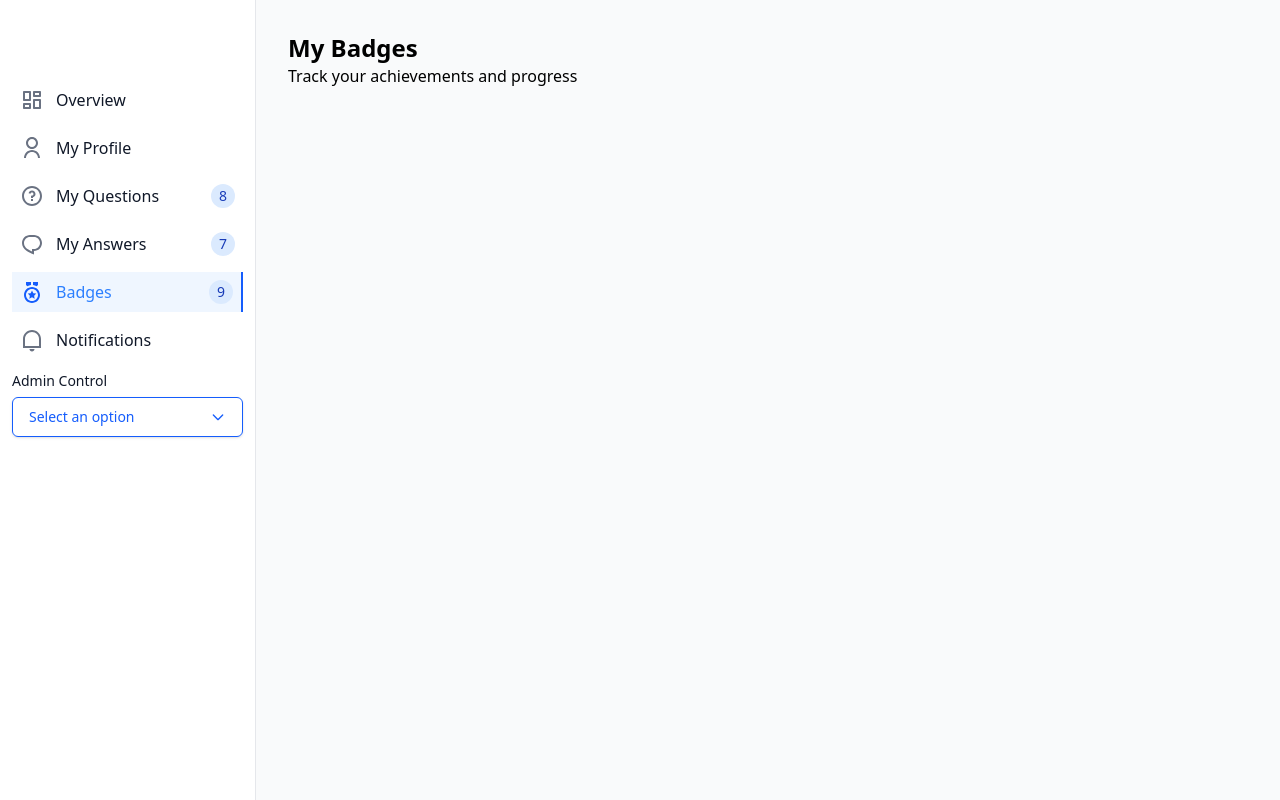
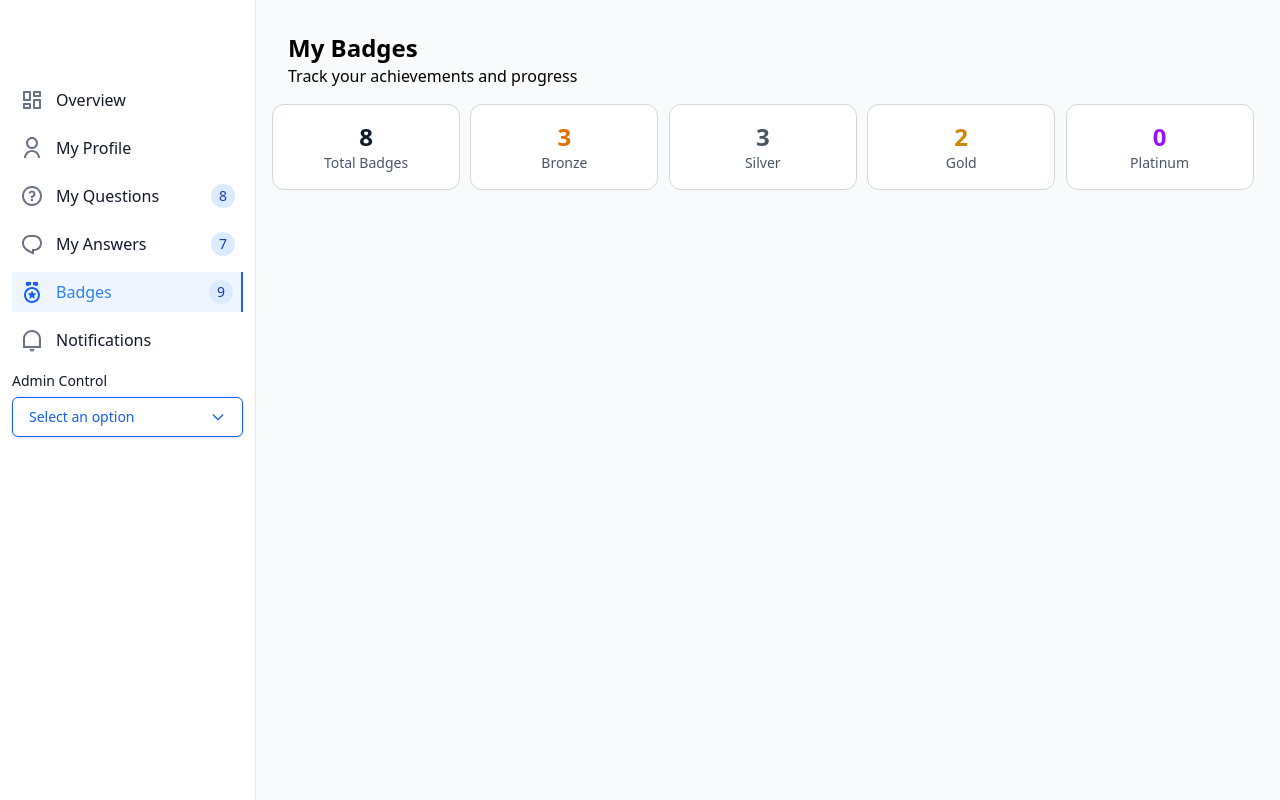
Before and after one commit to Zack-Pro-Ver/Knowledge-Sharing-Portal, a React (Vite) app: page /badges in a window 1280 px wide. Built offline with nearby package versions, Linux system fonts and the light colour scheme.

Commit message:
Created Cards in Badges

```diff
--- /dev/null
+++ b/src/pages/Badges/BadgesCards/index.tsx
@@ -0,0 +1,67 @@
+import Card, { CardContent } from "../../../elements/Card"
+
+interface CardItem {
+    count: string
+    badge: string
+}
+
+const countColor: Record<string, string> = {
+    "Silver": "text-gray-600",
+    "Total Badges": "text-gray-900",
+    "Bronze": "text-amber-600",
+    "Gold": "text-yellow-600",
+    "Platinum": "text-purple-600",
+}
+
+const cardData: CardItem[] = [
+    {
+        count: "8",
+        badge: "Total Badges",
+    },
+    {
+        count: "3",
+        badge: "Bronze",
+    },
+    {
+        count: "3",
+        badge: "Silver",
+    },
+    {
+        count: "2",
+        badge: "Gold",
+    },
+    {
+        count: "0",
+        badge: "Platinum",
+    }
+]
+
+const BadgesCards: React.FC = () => {
+    return (
+        <div className="grid grid-cols-5">
+            {cardData.map((item, index) => (
+                <Card
+                    key={index}
+                    variant="outlined"
+                    className="w-47 ">
+
+                    <CardContent
+                        className="flex flex-col justify-center items-center">
+
+                        <h3
+                            className={`text-2xl font-bold ${countColor[item.badge] || "text-gray-900"}`}
+                        >
+                            {item.count}
+                        </h3>
+
+                        <p className="text-sm text-gray-600" >
+                            {item.badge}
+                        </p>
+                    </CardContent>
+                </Card>
+            ))}
+        </div>
+    )
+}
+
+export default BadgesCards
--- /dev/null
+++ b/src/pages/Badges/BadgesHeader/index.tsx
@@ -0,0 +1,10 @@
+import { Header } from "../../../components/Header"
+
+export const BadgesHeader = () => {
+  return (
+    <Header
+      title='My Badges'
+      description="Track your achievements and progress"
+    />
+  )
+}
--- a/src/pages/Badges/index.tsx
+++ b/src/pages/Badges/index.tsx
@@ -1,9 +1,11 @@
-import { Header } from "../../components/Header"
+import BadgesCards from "./BadgesCards"
+import { BadgesHeader } from "./BadgesHeader"
 
 export const Badges = () => {
   return (
-    <Header
-      title='My Badges'
-      description="Track your achievements and progress" />
+    <>
+      <BadgesHeader />
+      <BadgesCards />
+    </>
   )
 }
```
